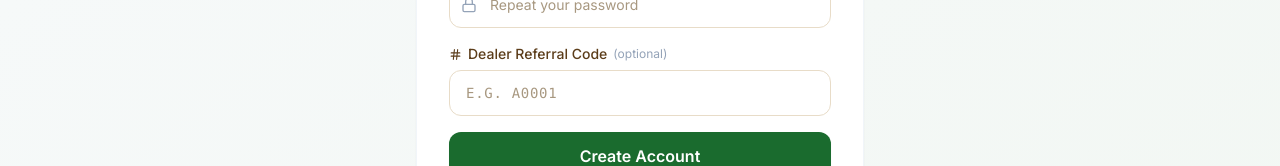
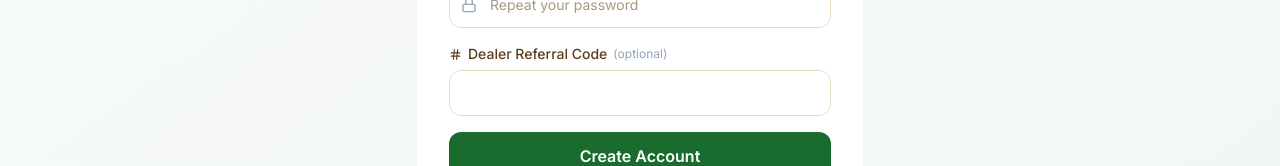
Before and after one commit to Artificialhuman74/SanathanaTattava, a React (Vite) app in the folder frontend/: page /shop/register in a window 1280 px wide. Shown: the part 692-858 px from the top of the page. Built offline with nearby package versions, Linux system fonts and the light colour scheme; no server answers.

Commit message:
removed placeholder for referral code entry

```diff
--- a/frontend/src/pages/Register.tsx
+++ b/frontend/src/pages/Register.tsx
@@ -206,7 +206,7 @@ export default function Register() {
                     refStatus?.valid === true  ? 'border-emerald-400 focus:ring-emerald-400' :
                     refStatus?.valid === false ? 'border-red-400 focus:ring-red-400' : ''
                   }`}
-                  placeholder="e.g. TRD-AJ-001"
+                  placeholder=""
                 />
                 <div className="absolute right-3 top-1/2 -translate-y-1/2">
                   {refChecking && <span className="animate-spin rounded-full h-4 w-4 border-b-2 border-brand-600 block" />}
--- a/frontend/src/pages/consumer/Checkout.tsx
+++ b/frontend/src/pages/consumer/Checkout.tsx
@@ -574,7 +574,7 @@ export default function Checkout() {
                         value={referralCode}
                         onChange={e => setReferralCode(e.target.value.toUpperCase())}
                         className="form-input pl-10 uppercase tracking-widest font-mono"
-                        placeholder="e.g. A0001"
+                        placeholder=""
                         maxLength={5}
                         autoFocus
                       />
--- a/frontend/src/pages/consumer/Register.tsx
+++ b/frontend/src/pages/consumer/Register.tsx
@@ -149,7 +149,7 @@ export default function ConsumerRegister() {
                   className={`form-input uppercase tracking-wider font-mono pr-8 ${
                     codeValid === true ? 'border-emerald-400' : codeValid === false ? 'border-red-400' : ''
                   }`}
-                  placeholder="e.g. A0001"
+                  placeholder=""
                   maxLength={5}
                 />
                 {codeValid === true  && <CheckCircle2 size={15} className="absolute right-3 top-1/2 -translate-y-1/2 text-emerald-500" />}
```
